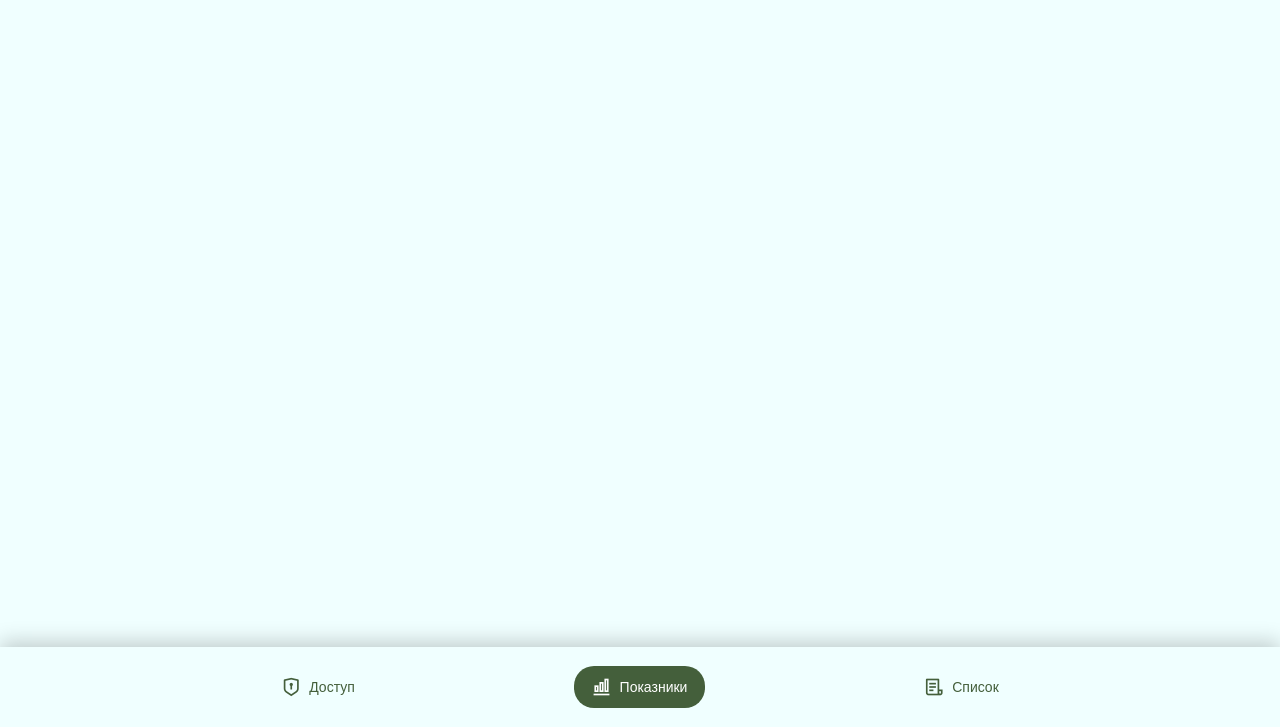
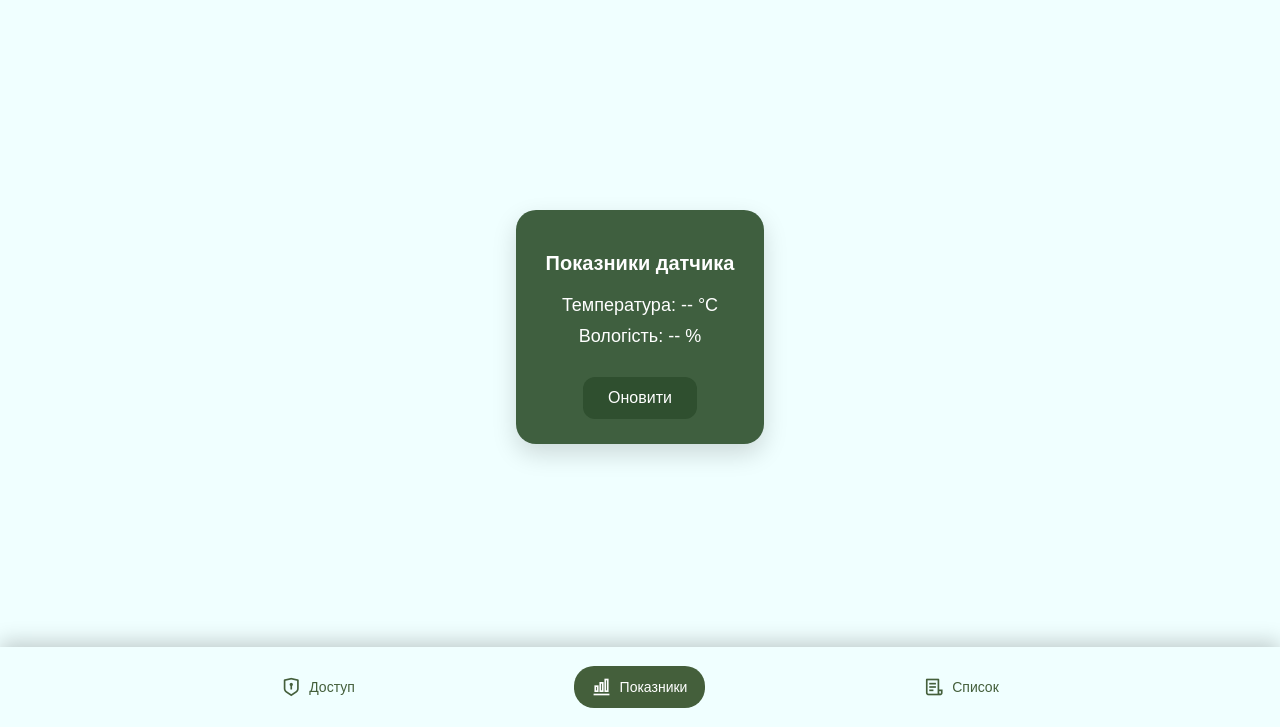
Before and after one commit to SashaTatu/SafePoint, a website: page frontend/device.html in a window 1280 px wide. Both pictures are taken after a click on the button "Показники". Shown: the part 73-800 px from the top of the page. Drawn offline with nearby package versions, Linux system fonts and the light colour scheme; no server answers.

Commit message:
ыкгер

```diff
--- a/frontend/css/device.css
+++ b/frontend/css/device.css
@@ -272,9 +272,7 @@ header {
   padding: 10px 18px;
 }
 
-#sensor-btn.active ~ .sensor-wrapper {
-  display: flex;
-}
+
 
 /* іконки всередині активної кнопки */
 .footer-nav .nav-btn.active i {
--- a/frontend/js/device.js
+++ b/frontend/js/device.js
@@ -3,6 +3,14 @@ const avatar = document.getElementById('user-avatar');
 const menu = document.getElementById('user-menu');
 const logoutBtn = document.getElementById('logout-btn');
 const nextButton = document.getElementById('nextButton');
+const sensorBtn = document.getElementById('sensor-btn');
+const sensorWrapper = document.querySelector('.sensor-wrapper');
+
+sensorBtn.addEventListener('click', () => {
+  sensorBtn.classList.toggle('active');
+  sensorWrapper.style.display = sensorBtn.classList.contains('active') ? 'flex' : 'none';
+});
+
 
 const deviceId = window.location.pathname.split("/")[2];
 
```
